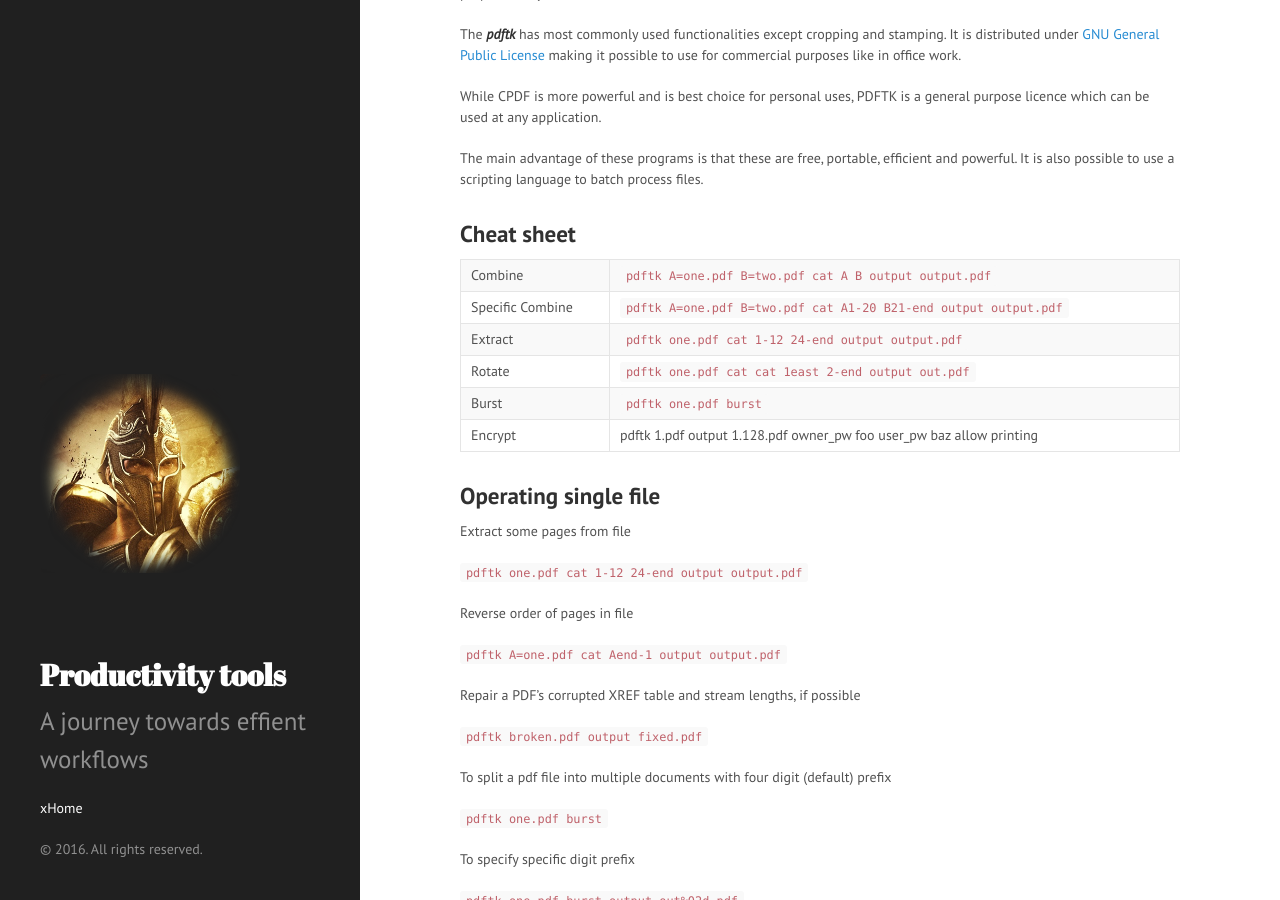
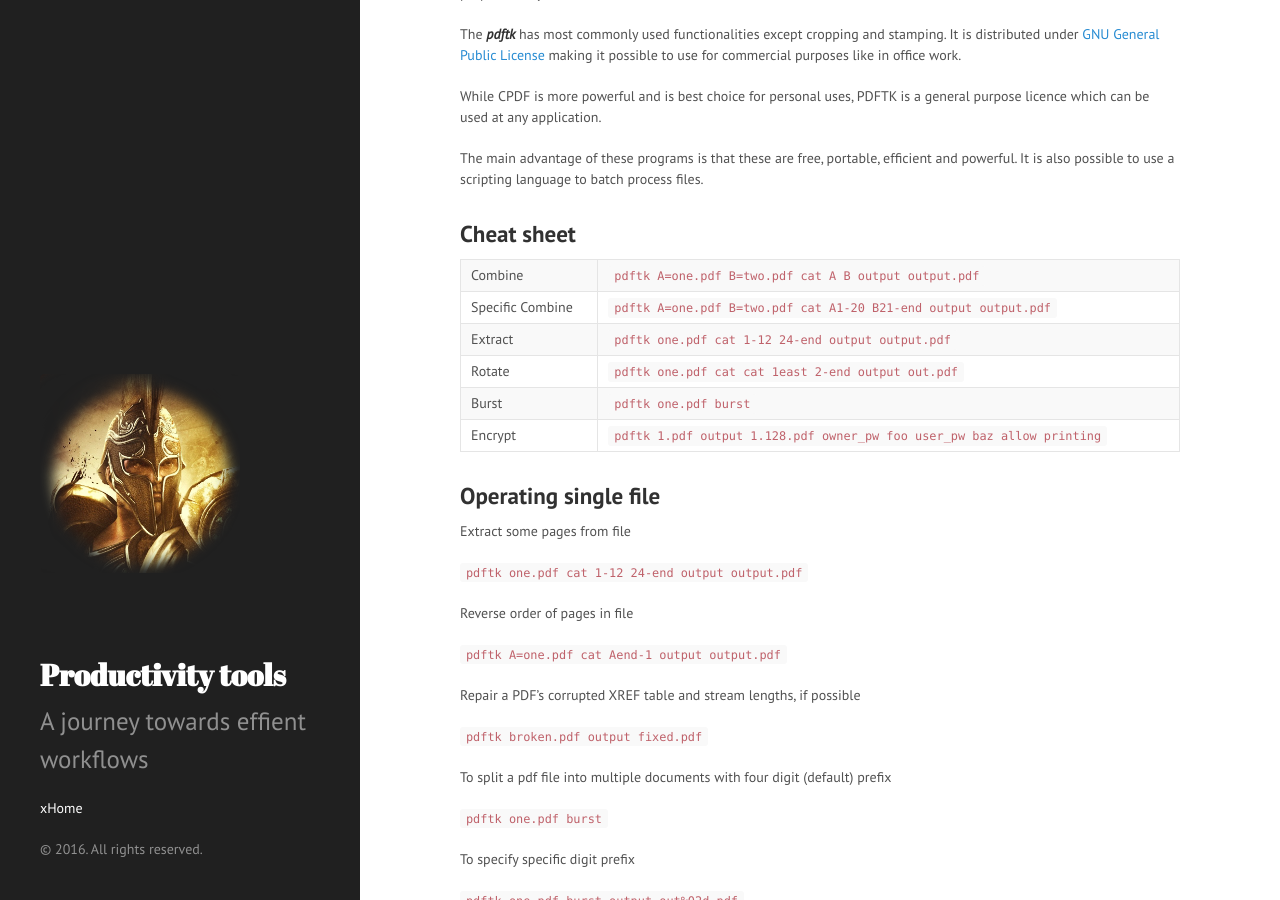
Before and after one commit to MaheshTK/MaheshTK.github.io, a Jekyll site: the page built from _posts/2016-08-03-manipulating-pdf-files.markdown, in a window 1280 px wide and 900 px high, scrolled down 915 px. Built offline with Jekyll 4.4.1, drawn with Linux system fonts in a browser that asks for light colours.

````diff
--- a/_posts/2016-08-03-manipulating-pdf-files.markdown
+++ b/_posts/2016-08-03-manipulating-pdf-files.markdown
@@ -38,7 +38,7 @@ The main advantage of these programs is that these are free, portable, efficient
 |Extract|```pdftk one.pdf cat 1-12 24-end output output.pdf```|
 |Rotate|```pdftk one.pdf cat cat 1east 2-end output out.pdf```|
 |Burst|```pdftk one.pdf burst```|
-|Encrypt|pdftk 1.pdf output 1.128.pdf owner_pw foo user_pw baz allow printing|
+|Encrypt|`pdftk 1.pdf output 1.128.pdf owner_pw foo user_pw baz allow printing`|
 
 ### Operating single file
 
````
